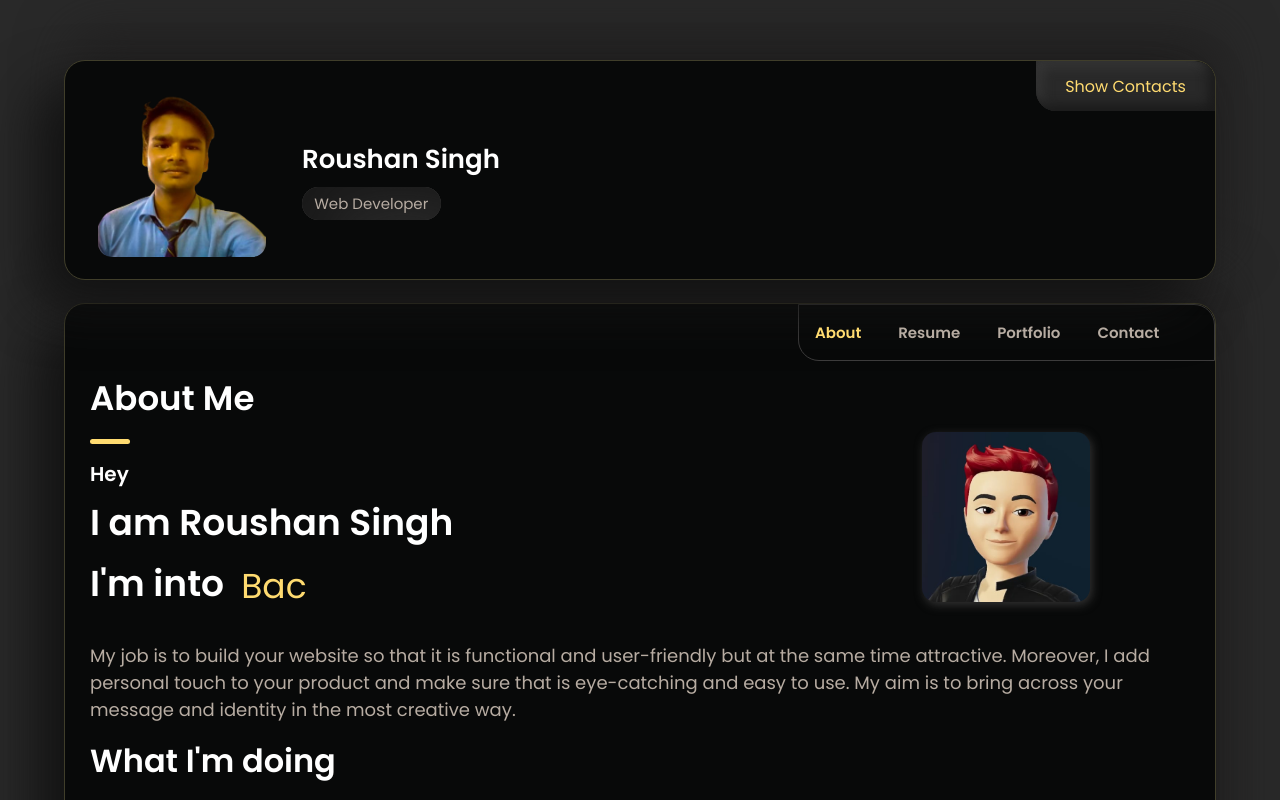
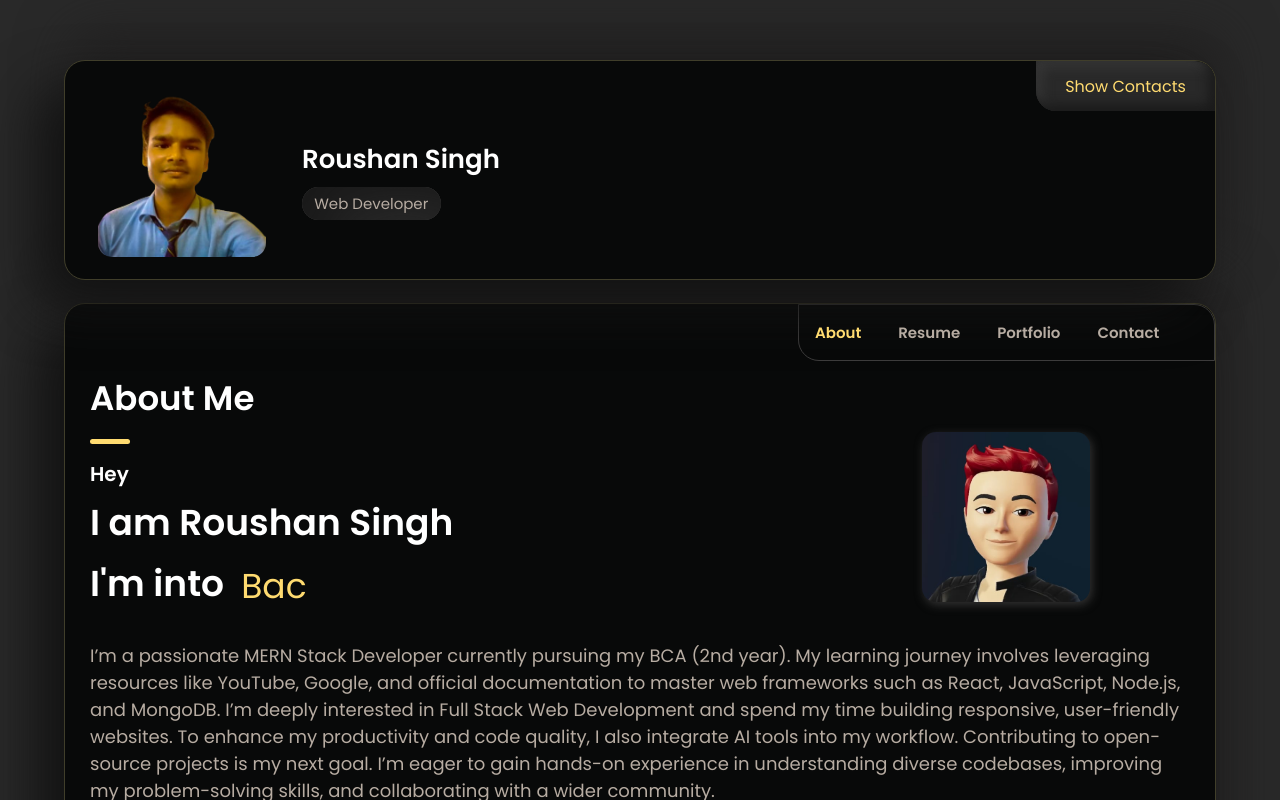
Before and after one commit to roushan-code/my-portfolio, a React (Vite) app: page / in a window 1280 px wide. Shown: the top 800 px of the page. Built offline with nearby package versions, Linux system fonts and the light colour scheme.

Commit message:
about me updated

```diff
--- a/component/About.jsx
+++ b/component/About.jsx
@@ -106,7 +106,9 @@ const About = () => {
             </div>
 
             <div className='my-lines'>
-              <p className='p1 para-animation'>My job is to build your website so that it is functional and user-friendly but at the same time attractive. Moreover, I add personal touch to your product and make sure that is eye-catching and easy to use. My aim is to bring across your message and identity in the most creative way.</p>
+              <p className='p1 para-animation'>I’m a passionate MERN Stack Developer currently pursuing my BCA (2nd year). My learning journey involves leveraging resources like YouTube, Google, and official documentation to master web frameworks such as React, JavaScript, Node.js, and MongoDB. I’m deeply interested in Full Stack Web Development and spend my time building responsive, user-friendly websites. To enhance my productivity and code quality, I also integrate AI tools into my workflow.
+
+Contributing to open-source projects is my next goal. I’m eager to gain hands-on experience in understanding diverse codebases, improving my problem-solving skills, and collaborating with a wider community.</p>
             </div>
 
             <div className="about-box1">
```
